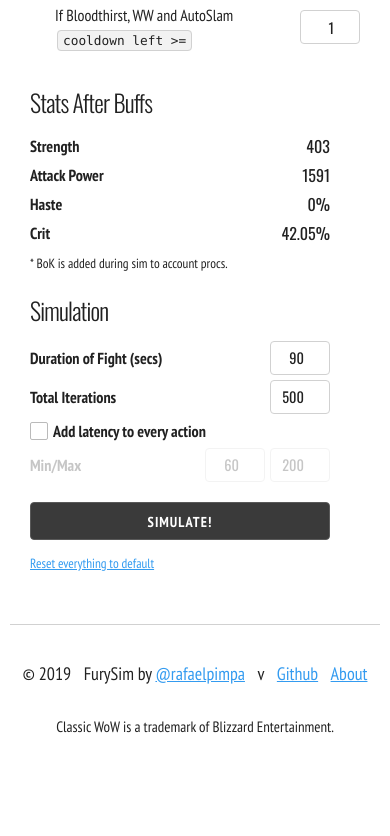
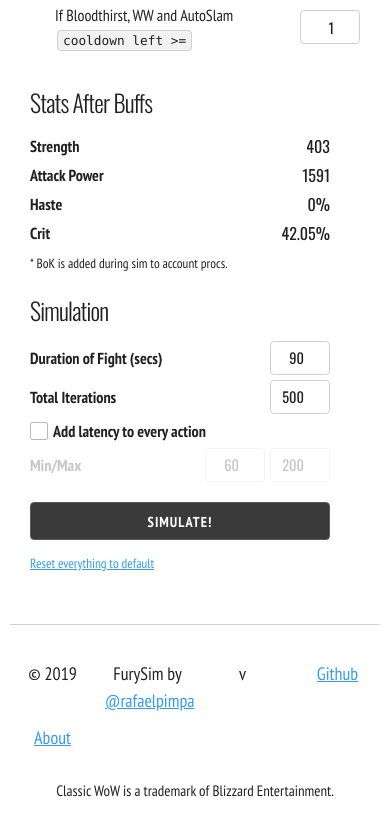
Before and after one commit to rafaberaldo/furysim, a Vue app: page / in a window 390 px wide. Shown: the part 3529-4365 px from the top of the page. Before the commit the page ends 4303 px from the top, so only its background shows below. Built offline with nearby package versions, Linux system fonts and the light colour scheme.

Commit message:
Footer mobile friendly

```diff
--- a/src/components/Footer.vue
+++ b/src/components/Footer.vue
@@ -44,9 +44,9 @@
   }
   footer ul {
     list-style: none;
-    display: flex;
-    align-items: center;
-    justify-content: space-evenly;
+    display: grid;
+    grid-template-columns: repeat(auto-fit, minmax(80px, 1fr));
+    grid-gap: 10px;
   }
   footer ul li {
     margin-bottom: 0;
--- a/src/components/Report.vue
+++ b/src/components/Report.vue
@@ -189,7 +189,7 @@
   .report-grid {
     display: grid;
     grid-template-columns: repeat(5, 1fr);
-    gap: 10px;
+    grid-gap: 10px;
     margin-bottom: 3.5rem;
   }
   .report-grid .label {
```
